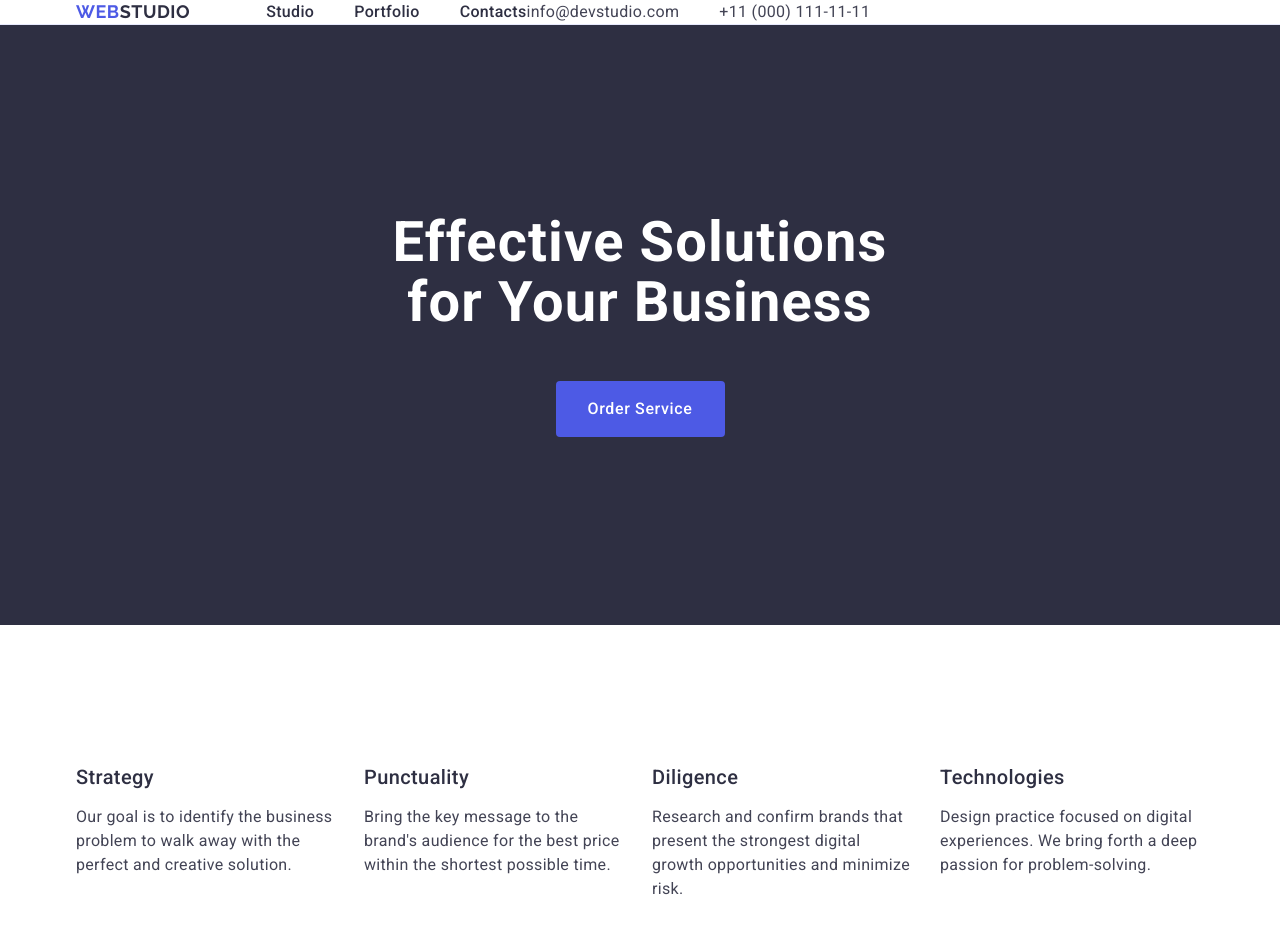
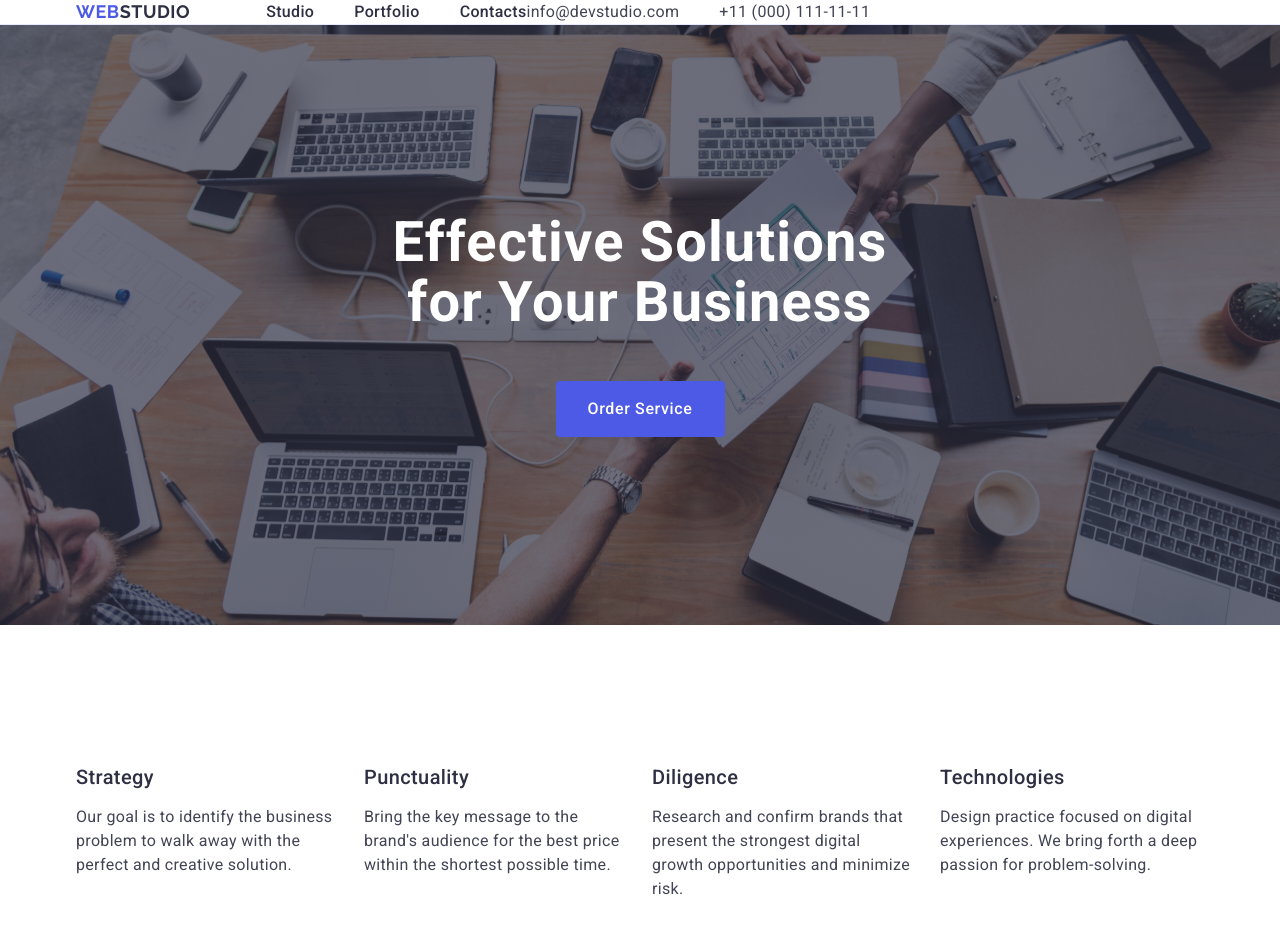
Before and after one commit to innakatraha/goit-markup-hw-04, a plain HTML site: page index.html in a window 1280 px wide. Shown: the top 934 px of the page. Drawn offline with nearby package versions, Linux system fonts and the light colour scheme.

Commit message:
update css

```diff
--- a/css/styles.css
+++ b/css/styles.css
@@ -73,6 +73,11 @@ a {
 .section-one {
   background-color: #2e2f42;
   padding: 188px 0;
+  background-image: linear-gradient(
+      rgba(46, 47, 66, 0.7),
+      rgba(46, 47, 66, 0.7)
+    ),
+    url(/images/people-office1.jpg);
 }
 .button-section-one {
   background-color: #4d5ae5;
```
Also changed, not shown: images/icons.svg (added), images/people-office1.jpg (added).
